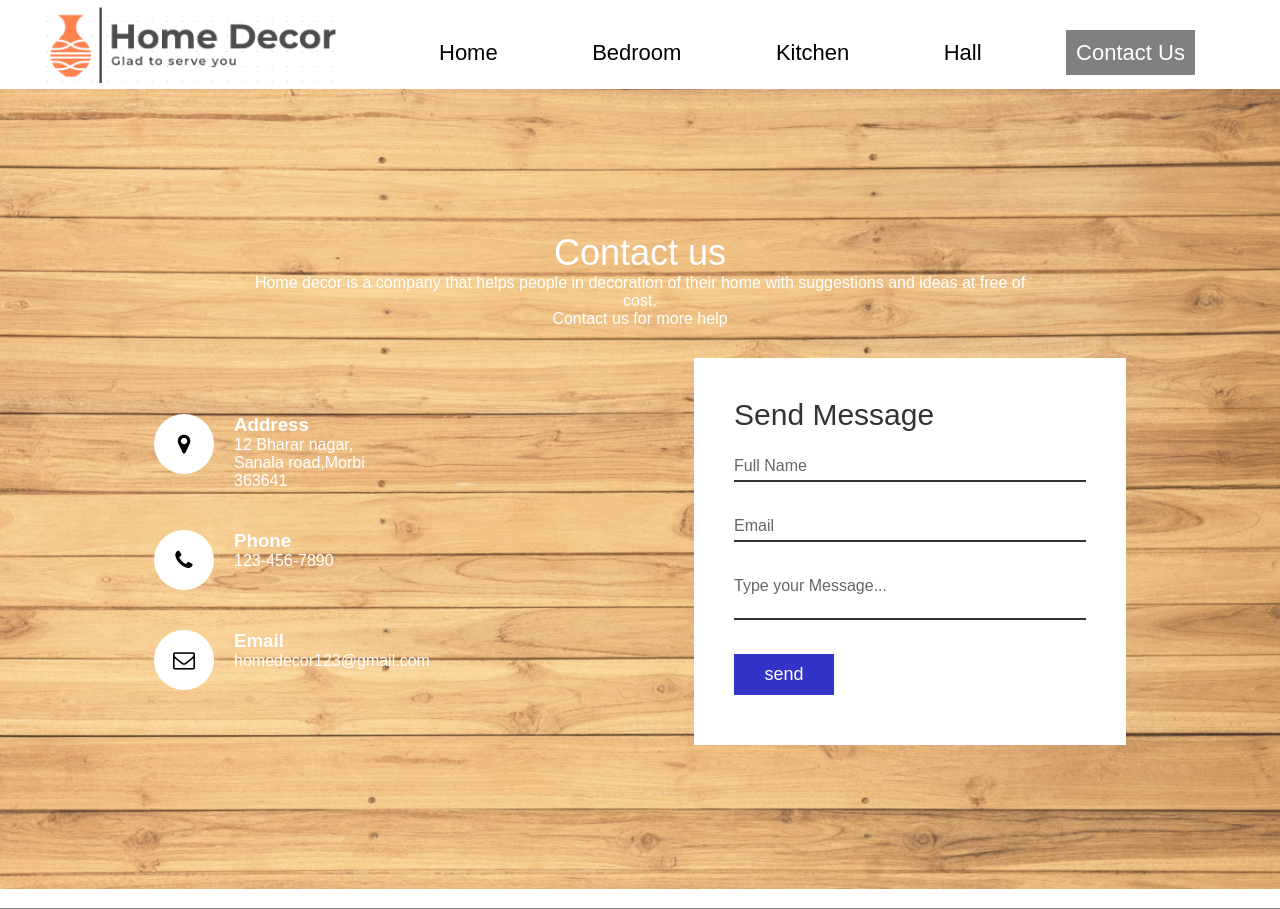
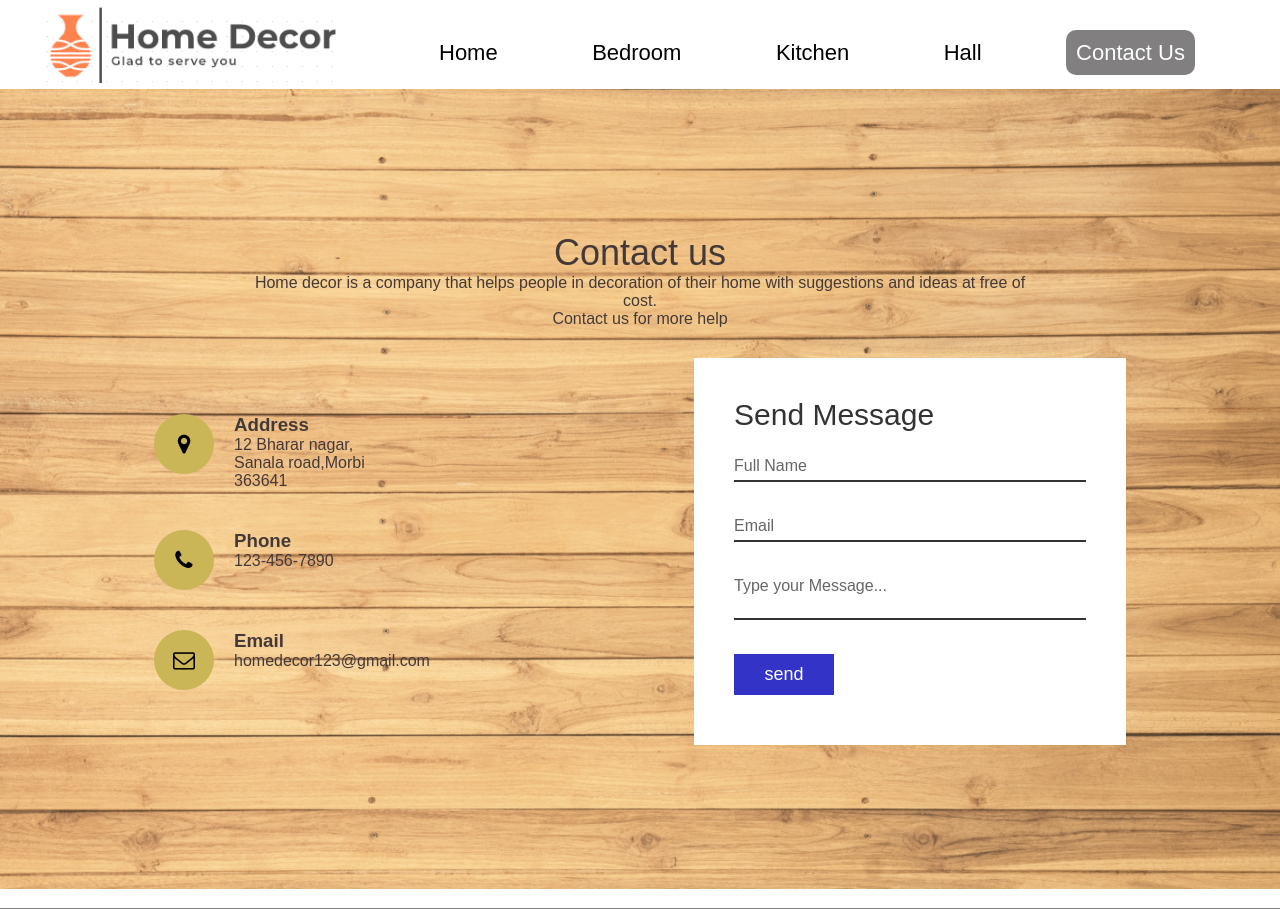
Before and after one commit to Ekta-Varsani/php, a PHP site: page /contactus.php in a window 1280 px wide. Shown: the top 909 px of the page. Run offline with PHP 8.4, Linux system fonts and the light colour scheme.

Commit message:
Final Changes

```diff
--- a/Home decore/admin/master_header.php
+++ b/Home decore/admin/master_header.php
@@ -25,7 +25,7 @@
       <ul class="navbar-nav ml-auto">
         <li class="nav-item dropdown mr-3">
           <a href="" class="nav-link" >
-            <i class="fa fa-user"> </i>   Welcome Admin
+            <i class="fa fa-user"> </i>   Welcome Admin <?/*= $row["fname"] */?>
           </a>
 
         </li>
--- a/Home decore/css/style.css
+++ b/Home decore/css/style.css
@@ -5,6 +5,7 @@ body {
 .active{
 color: white !important;
 background-color:rgb(129, 127, 127);
+border-radius: 10px;
 }
 .row{
   margin-top: 5px;
@@ -32,6 +33,7 @@ background-color:rgb(129, 127, 127);
   color: blue;
   background-color:rgb(250, 176, 188);
   transition: 1s;
+  border-radius: 10px;
 }
 
 .title-image{
@@ -152,12 +154,12 @@ vertical-align: 10em;
 {
   font-size: 36px;
   font-weight: 500;
-  color: #fff;
+  color: rgb(68, 57, 57);
 }
 .c .subc p
 {
   font-weight: 300;
-  color: #fff;
+  color: rgb(68, 57, 57);
 }
 .c1
 {
@@ -183,7 +185,7 @@ vertical-align: 10em;
 {
   min-width: 60px;
   height: 60px;
-  background: #fff;
+  background: rgb(202, 181, 87);
   display: flex;
   justify-content: center;
   align-items: center;
@@ -195,7 +197,7 @@ vertical-align: 10em;
   display: flex;
   margin-left: 20px;
   font-size: 16px;
-  color: #fff;
+  color: rgb(68, 57, 57);
   flex-direction: column;
   font-weight: 300;
 }
```
Also changed, not shown: Home decore/index.php (+6 -6 lines), Home decore/admin/img/hall (1).jpeg (added), Home decore/admin/img/hall (2).png (added), Home decore/admin/img/hall (3).jpg (added), Home decore/admin/img/hall (4).jpg (added).
